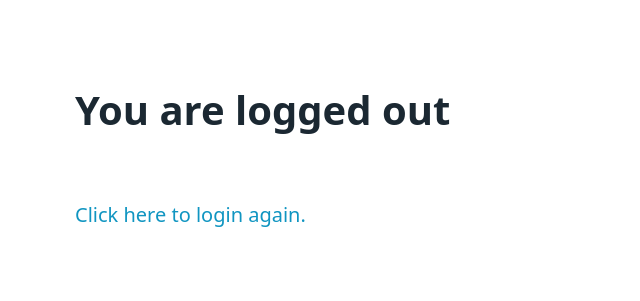
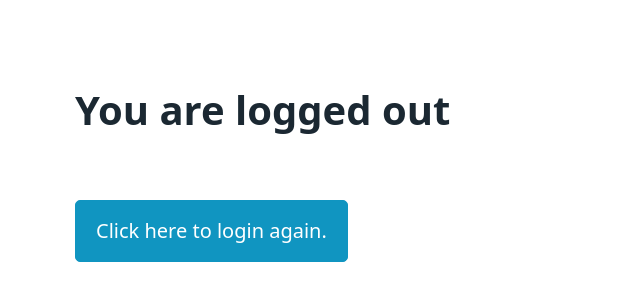
Before and after one commit to afaiyaz006/baksho_draft, a Django app: page /accounts/logout/ in a window 1280 px wide. Shown: the part 70-371 px from the top of the page, without its empty margins (0-640 px from the left). Run offline with Django 4.2, Linux system fonts and the light colour scheme.

Commit message:
updated the design
bored

```diff
--- a/bakshe_cholo_app/templates/bakshe_cholo_app/home.html
+++ b/bakshe_cholo_app/templates/bakshe_cholo_app/home.html
@@ -7,6 +7,7 @@
         </article>
     {% else %}
     <article class='grid'>
+        <h1> To continue </h1>
         <a href="{% url 'login' %}" ><button>Login</button></a>
         <a href="{% url 'signup' %}" ><button> Signup </button></a>
     </article>
--- a/bakshe_cholo_app/templates/registration/logged_out.html
+++ b/bakshe_cholo_app/templates/registration/logged_out.html
@@ -1,5 +1,5 @@
 {% extends 'bakshe_cholo_app/base.html' %}
 {% block content %}
 <h1> You are logged out </h1>
-<a href="{% url 'login'%}">Click here to login again.</a>
+<a href="{% url 'login'%}" role='button' class="contrast-outline">Click here to login again.</a>
 {% endblock %}
--- a/bakshe_cholo_app/templates/registration/login.html
+++ b/bakshe_cholo_app/templates/registration/login.html
@@ -14,7 +14,7 @@
       <p>Please login to see this page.</p>
     {% endif %}
   {% endif %}
-
+  <article display='grid'>
   <form method="post" action="{% url 'login' %}">
     {% csrf_token %}
     <table>
@@ -30,7 +30,7 @@
     <input type="submit" value="login">
     <input type="hidden" name="next" value="{{ next }}">
   </form>
-
+</article>
 
 
 {% endblock %}
```
